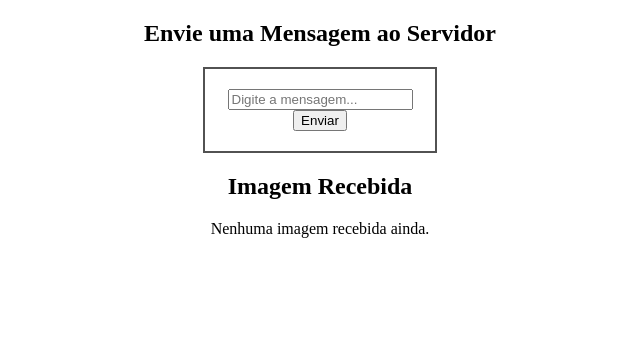
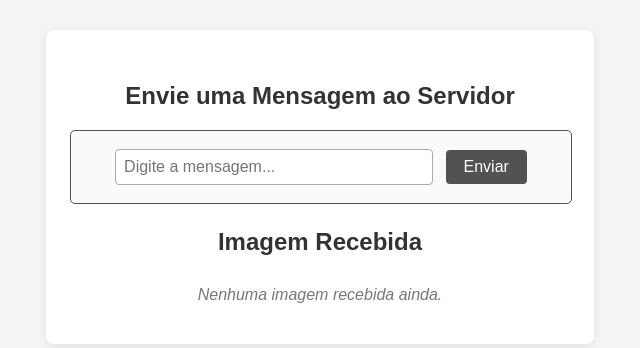
Before and after one commit to lgr4/Fase-1-Redes, a Flask app: page / in a window 1280 px wide. Shown: the top 348 px of the page, without its empty margins (320-960 px from the left). Run offline with Flask 3, Linux system fonts and the light colour scheme.

Commit message:
Ajustes da página html

```diff
--- a/client.py
+++ b/client.py
@@ -1,9 +1,10 @@
 import socket
 import threading
 import os
-from flask import Flask, render_template,request,send_from_directory
+from flask import Flask, render_template, request, send_from_directory, flash, redirect, url_for
 
 app = Flask(__name__, static_folder='images')
+app.secret_key = 'render-safe-key'  # Necessário para flash messages
 os.makedirs('images', exist_ok=True)
 os.makedirs('images_received', exist_ok=True)
 
@@ -19,36 +20,46 @@ def recv_line(sock):
     return line.decode('utf-8')
 
 def socket_receiver(message):
-    client = socket.socket(socket.AF_INET, socket.SOCK_STREAM)
-    client.connect(('127.0.0.1', 8082))
+    try:
+        client = socket.socket(socket.AF_INET, socket.SOCK_STREAM)
+        client.connect(('127.0.0.1', 8082))
+        client.sendall(message.encode('utf-8'))
 
-    client.sendall(message.encode('utf-8'))
+        file_name = recv_line(client)
+        file_size = int(recv_line(client))
+        image_received = b''
+        while len(image_received) < file_size:
+            image_part = client.recv(min(4096, file_size - len(image_received)))
+            if not image_part: break
+            image_received += image_part
 
-    file_name = recv_line(client)
-    file_size = int(recv_line(client))
-    image_received = b''
-    while len(image_received) < file_size:
-        image_part = client.recv(min(4096, file_size - len(image_received)))
-        if not image_part: break
-        image_received += image_part
-
-    unique_name = f"{file_name}"
-    path = os.path.join('images_received', unique_name)
-    with open(path, 'wb') as f:
-        f.write(image_received)
-    received_images.append(unique_name)
+        unique_name = f"{file_name}"
+        path = os.path.join('images_received', unique_name)
+        with open(path, 'wb') as f:
+            f.write(image_received)
+        received_images.append(unique_name)
+        return True, None
+    except Exception as e:
+        print(f"Erro ao conectar ao servidor TCP: {e}")
+        return False, str(e)
 
 @app.route('/', methods=['GET', 'POST'])
 def index():
+    error_msg = None
     if request.method == 'POST':
         msg = request.form.get('message')
         if msg and msg.isdigit() and 1 <= int(msg) <= 10:
-            socket_receiver(message=msg)
-    return render_template('index.html', image=received_images[-1] if received_images else None)
+            ok, err = socket_receiver(message=msg)
+            if not ok:
+                error_msg = f"Não foi possível conectar ao servidor TCP. Funcionalidade limitada no ambiente Render. Erro: {err}"
+                flash(error_msg, 'danger')
+    image = received_images[-1] if received_images else None
+    return render_template('index.html', image=image)
 
 @app.route('/images/<filename>')
 def get_image(filename):
     return send_from_directory('images_received', filename)
 
 if __name__ == '__main__':
-    app.run(debug=True, port=5000)
+    port = int(os.environ.get('PORT', 5000))
+    app.run(debug=False, host='0.0.0.0', port=port)
--- a/templates/index.html
+++ b/templates/index.html
@@ -5,37 +5,111 @@
     <meta name="viewport" content="width=device-width, initial-scale=1.0">
     <title>Fase 1</title>
     <style>
+        body {
+            font-family: Arial, sans-serif;
+            background: #f4f4f4;
+            margin: 0;
+            padding: 0;
+        }
+        .container {
+            max-width: 500px;
+            margin: 30px auto;
+            background: #fff;
+            border-radius: 8px;
+            box-shadow: 0 2px 8px rgba(0,0,0,0.08);
+            padding: 32px 24px 24px 24px;
+        }
         h2 {
             text-align: center;
+            color: #333;
         }
-        p {
+        .alert {
+            padding: 12px 18px;
+            border-radius: 5px;
+            margin-bottom: 18px;
+            font-size: 15px;
             text-align: center;
         }
+        .alert-danger {
+            background: #ffe5e5;
+            color: #b30000;
+            border: 1px solid #ffb3b3;
+        }
+        .alert-success {
+            background: #e5ffe5;
+            color: #006600;
+            border: 1px solid #b3ffb3;
+        }
         form {
-            width: 15%;
-            margin: 20px auto;
+            width: 100%;
+            margin: 0 auto 24px auto;
             text-align: center;
-            padding: 20px;
-            border: 2px solid #525252;
+            padding: 18px 0;
+            border: 1.5px solid #525252;
+            background: #fafafa;
+            border-radius: 5px;
+        }
+        input[type="text"] {
+            padding: 8px;
+            width: 60%;
+            font-size: 16px;
+            border-radius: 4px;
+            border: 1px solid #aaa;
+            margin-right: 8px;
+        }
+        input[type="submit"] {
+            padding: 8px 18px;
+            font-size: 16px;
+            border-radius: 4px;
+            border: none;
+            background: #525252;
+            color: #fff;
+            cursor: pointer;
+            transition: background 0.2s;
+        }
+        input[type="submit"]:hover {
+            background: #333;
+        }
+        .image-section {
+            text-align: center;
+            margin-top: 30px;
+        }
+        img {
+            margin: 10px 0;
+            max-width: 100%;
+            border-radius: 6px;
+            border: 1.5px solid #ddd;
+        }
+        .no-image {
+            text-align: center;
+            color: #777;
+            font-style: italic;
         }
     </style>
 </head>
 <body>
-
+    <div class="container">
         <h2>Envie uma Mensagem ao Servidor</h2>
+        {% with messages = get_flashed_messages(with_categories=true) %}
+          {% if messages %}
+            {% for category, message in messages %}
+              <div class="alert alert-{{ category }}">{{ message }}</div>
+            {% endfor %}
+          {% endif %}
+        {% endwith %}
         <form method="post">
             <input name="message" type="text" placeholder="Digite a mensagem..." required />
             <input type="submit" value="Enviar" />
         </form>
 
-    <h2 style="text-align: center;">Imagem Recebida</h2>
+        <h2>Imagem Recebida</h2>
+        <div class="image-section">
         {% if image %}
-        <div style="text-align: center;">
-            <img src="{{ url_for('get_image', filename=image) }}" width="400" style="margin:10px 0;" />
+            <img src="{{ url_for('get_image', filename=image) }}" width="400" />
+        {% else %}
+            <p class="no-image">Nenhuma imagem recebida ainda.</p>
+        {% endif %}
         </div>
-    {% else %}
-        <p style="text-align: center;">Nenhuma imagem recebida ainda.</p>
-    {% endif %}
-
+    </div>
 </body>
 </html>
```
Lines whose indentation alone changed are shown as unchanged.
